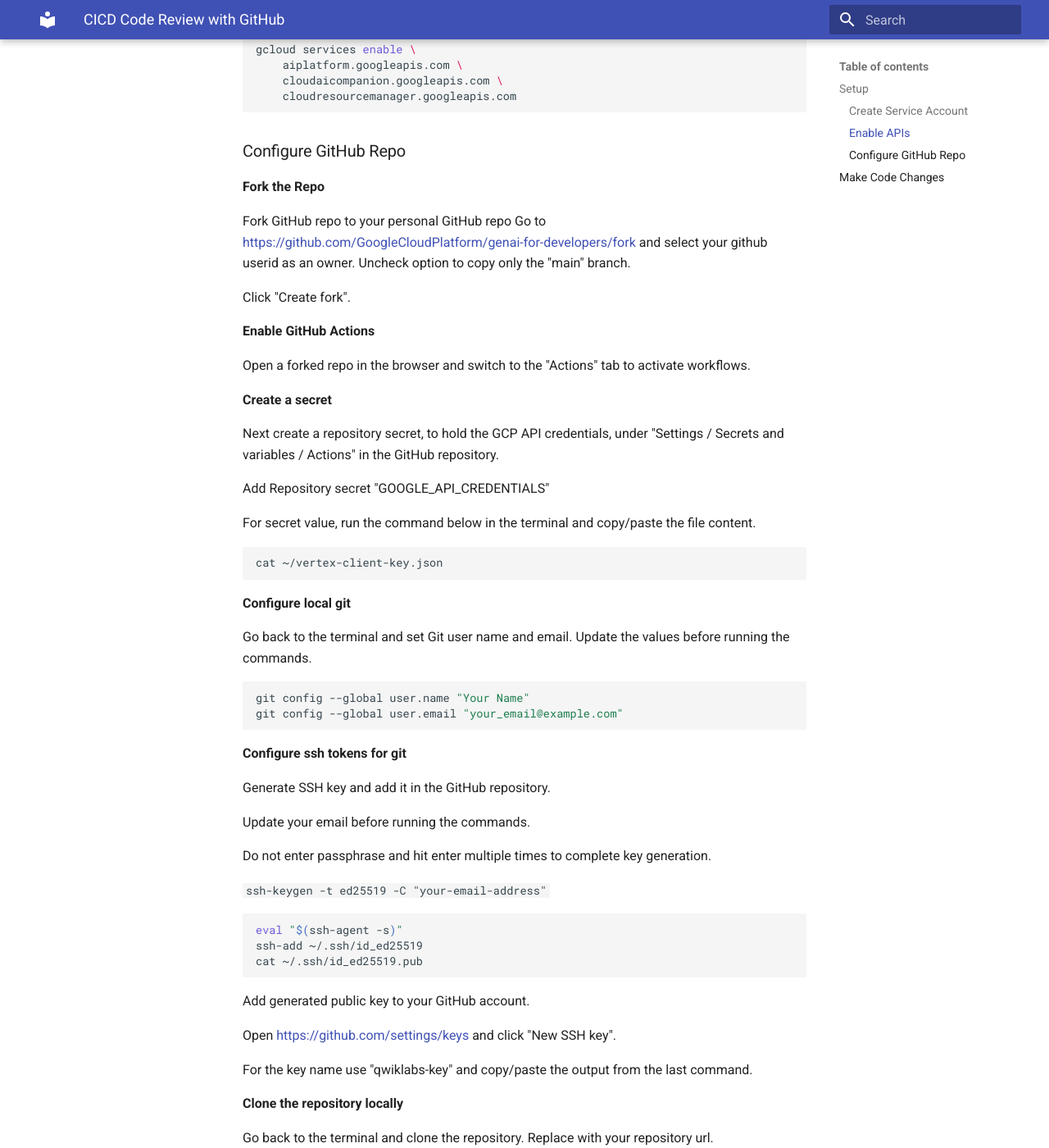
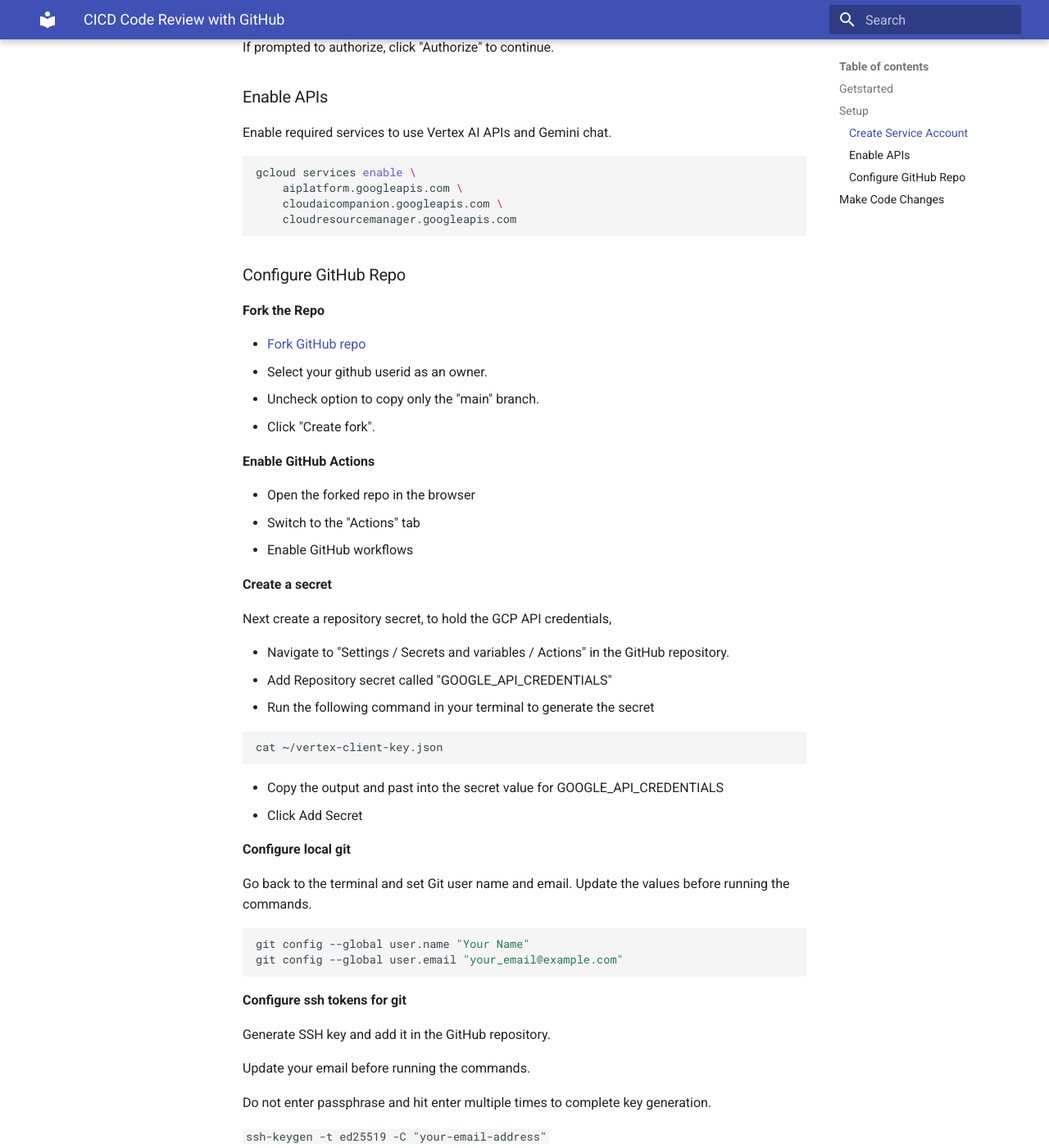
Before and after one commit to GoogleCloudPlatform/genai-for-developers, an MkDocs documentation site: the page built from docs/tutorials/code-review-cicd-github/index.md, in a window 1280 px wide and 1400 px high, scrolled down 740 px. Shown: the whole window at 82% size. Built offline with MkDocs 1.6.1 and Material for MkDocs 9.7.7, drawn with Linux system fonts in a browser that asks for light colours; some of the changed text lies outside the part shown.

Commit message:
CICD Github initial

````diff
--- a/docs/tutorials/code-review-cicd-github/index.md
+++ b/docs/tutorials/code-review-cicd-github/index.md
@@ -1,4 +1,11 @@
 # CICD Code Review with GitHub
+
+## Getstarted
+
+- Open the [google cloud console](https://console.cloud.google.com/)
+- Activate Cloud Shell
+
+
 
 ## Setup
 
@@ -37,26 +44,31 @@
 
 **Fork the Repo**
 
-Fork GitHub repo to your personal GitHub repo
-Go to https://github.com/GoogleCloudPlatform/genai-for-developers/fork and select your github userid as an owner. Uncheck option to copy only the "main" branch.
-
-Click "Create fork".
+- [Fork GitHub repo](https://github.com/GoogleCloudPlatform/genai-for-developers/fork)
+- Select your github userid as an owner.
+- Uncheck option to copy only the "main" branch.
+- Click "Create fork".
 
 **Enable GitHub Actions**
 
-Open a forked repo in the browser and switch to the "Actions" tab to activate workflows.
+- Open the forked repo in the browser
+- Switch to the "Actions" tab
+- Enable GitHub workflows
 
 **Create a secret**
 
-Next create a repository secret, to hold the GCP API credentials,  under "Settings / Secrets and variables / Actions" in the GitHub repository.
+Next create a repository secret, to hold the GCP API credentials,
 
-Add Repository secret "GOOGLE_API_CREDENTIALS"
-
-For secret value, run the command below in the terminal and copy/paste the file content.
+- Navigate to "Settings / Secrets and variables / Actions" in the GitHub repository.
+- Add Repository secret called "GOOGLE_API_CREDENTIALS"
+- Run the following command in your terminal to generate the secret
 
 ```sh
 cat ~/vertex-client-key.json
 ```
+
+- Copy the output and past into the secret value for GOOGLE_API_CREDENTIALS
+- Click Add Secret
 
 **Configure local git**
 
@@ -95,12 +107,20 @@
 
 Go back to the terminal and clone the repository. Replace with your repository url.
 
+```sh
 mkdir github
 cd github
+```
 
+Be sure to replace your user ID in the next command
+
+```sh
 git clone git@github.com:YOUR-USERID/genai-for-developers.git
-
+```
+Change into the directory
+```
 cd genai-for-developers
+```
 
 ## Make Code Changes
 
@@ -121,3 +141,5 @@
 **Review AI Output in CICD**
 
 In the browser, Open the GitHub "Actions" tab and review the workflow output.
+
+Click on Summary for the action and scroll down to see the review summaries that were performed.
````
Also changed, not shown: docs/index.md (+3 -0 lines).
